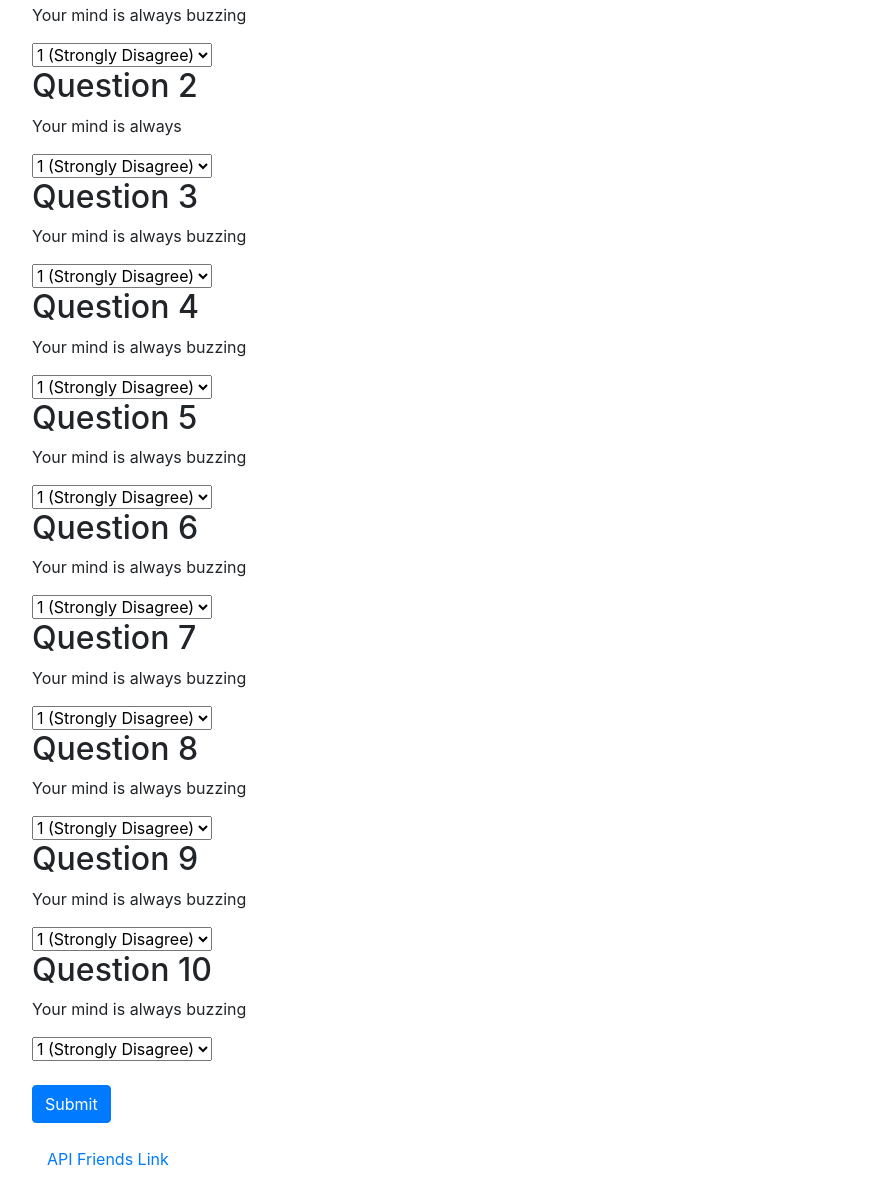
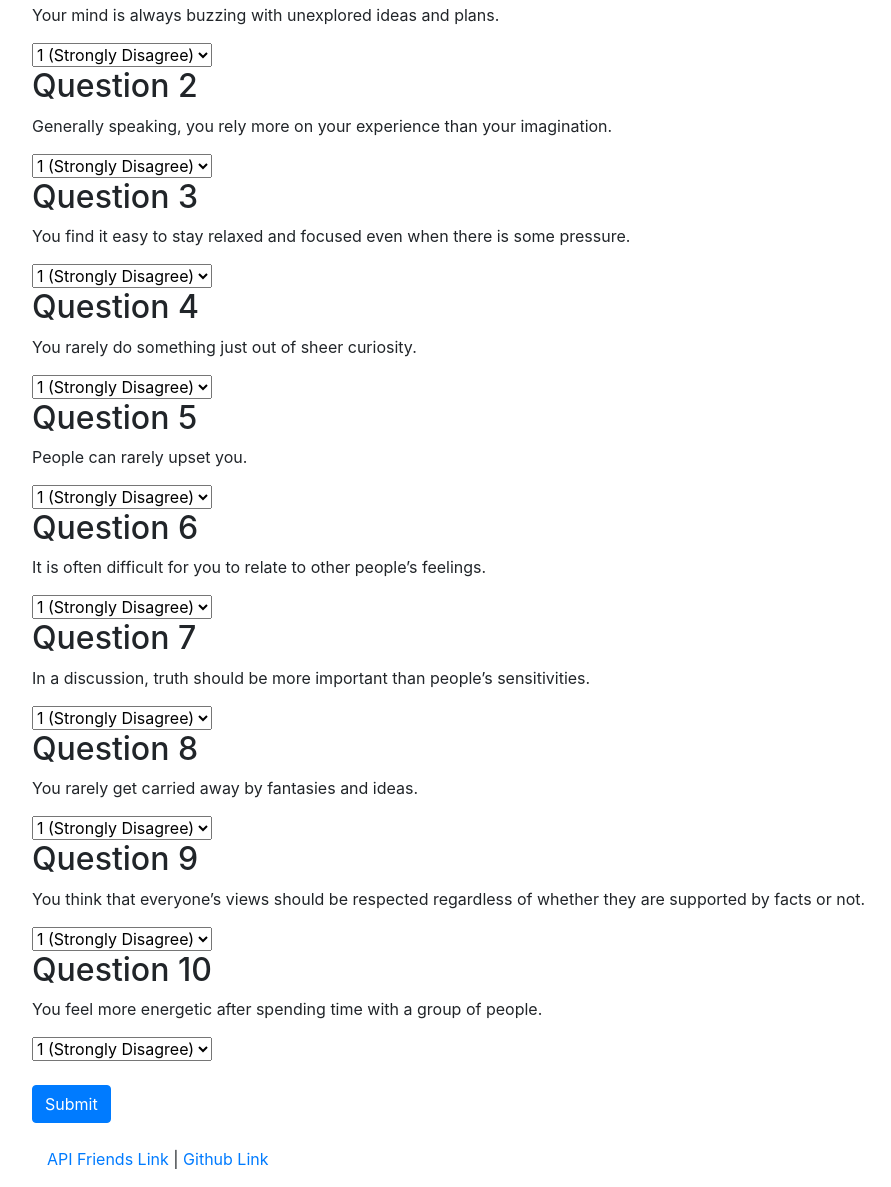
Before and after one commit to josro14/Friend-Finder, a website: page app/public/survey.html in a window 1280 px wide. Shown: the part 271-1458 px from the top of the page, without its empty margins (53-944 px from the left). Drawn offline with nearby package versions, Linux system fonts and the light colour scheme.

Commit message:
added real questions to the survey, included github link in the footer

```diff
--- a/app/public/css/style.css
+++ b/app/public/css/style.css
@@ -1,3 +1 @@
-h5 {
-    display: block;
-}
+/* I need to write in some styling here, just didn't have time */
--- a/app/public/survey.html
+++ b/app/public/survey.html
@@ -27,7 +27,7 @@
 
             <div class="questions">
                 <h2>Question 1</h2>
-                <p>Your mind is always buzzing</p>
+                <p>Your mind is always buzzing with unexplored ideas and plans.</p>
                 <select name="q1">
                     <option value="1">1 (Strongly Disagree)</option>
                     <option value="2">2</option>
@@ -37,7 +37,7 @@
                 </select>
 
                 <h2>Question 2</h2>
-                <p>Your mind is always</p>
+                <p>Generally speaking, you rely more on your experience than your imagination.</p>
                 <select name="q2">
                     <option value="1">1 (Strongly Disagree)</option>
                     <option value="2">2</option>
@@ -47,7 +47,7 @@
                 </select>
 
                 <h2>Question 3</h2>
-                <p>Your mind is always buzzing</p>
+                <p>You find it easy to stay relaxed and focused even when there is some pressure.</p>
                 <select name="q3">
                     <option value="1">1 (Strongly Disagree)</option>
                     <option value="2">2</option>
@@ -57,7 +57,7 @@
                 </select>
 
                 <h2>Question 4</h2>
-                <p>Your mind is always buzzing</p>
+                <p>You rarely do something just out of sheer curiosity.</p>
                 <select name="q4">
                     <option value="1">1 (Strongly Disagree)</option>
                     <option value="2">2</option>
@@ -67,7 +67,7 @@
                 </select>
 
                 <h2>Question 5</h2>
-                <p>Your mind is always buzzing</p>
+                <p>People can rarely upset you.</p>
                 <select name="q5">
                     <option value="1">1 (Strongly Disagree)</option>
                     <option value="2">2</option>
@@ -77,7 +77,7 @@
                 </select>
 
                 <h2>Question 6</h2>
-                <p>Your mind is always buzzing</p>
+                <p>It is often difficult for you to relate to other people’s feelings.</p>
                 <select name="q6">
                     <option value="1">1 (Strongly Disagree)</option>
                     <option value="2">2</option>
@@ -87,7 +87,8 @@
                 </select>
 
                 <h2>Question 7</h2>
-                <p>Your mind is always buzzing</p>
+                <p>In a discussion, truth should be more important than people’s sensitivities.
+                    </p>
                 <select name="q7">
                     <option value="1">1 (Strongly Disagree)</option>
                     <option value="2">2</option>
@@ -97,7 +98,7 @@
                 </select>
 
                 <h2>Question 8</h2>
-                <p>Your mind is always buzzing</p>
+                <p>You rarely get carried away by fantasies and ideas.</p>
                 <select name="q8">
                     <option value="1">1 (Strongly Disagree)</option>
                     <option value="2">2</option>
@@ -107,7 +108,7 @@
                 </select>
 
                 <h2>Question 9</h2>
-                <p>Your mind is always buzzing</p>
+                <p>You think that everyone’s views should be respected regardless of whether they are supported by facts or not.</p>
                 <select name="q9">
                     <option value="1">1 (Strongly Disagree)</option>
                     <option value="2">2</option>
@@ -117,7 +118,7 @@
                 </select>
 
                 <h2>Question 10</h2>
-                <p>Your mind is always buzzing</p>
+                <p>You feel more energetic after spending time with a group of people.</p>
                 <select name="q10">
                     <option value="1">1 (Strongly Disagree)</option>
                     <option value="2">2</option>
@@ -156,7 +157,7 @@
         <footer class="footer">
             <div class="container">
                 <p>
-                    <a href="/api/friends">API Friends Link</a>
+                    <a href="/api/friends">API Friends Link</a> | <a href="https://github.com/josro14/Friend-Finder">Github Link</a>
                 </p>
             </div>
         </footer>
```
